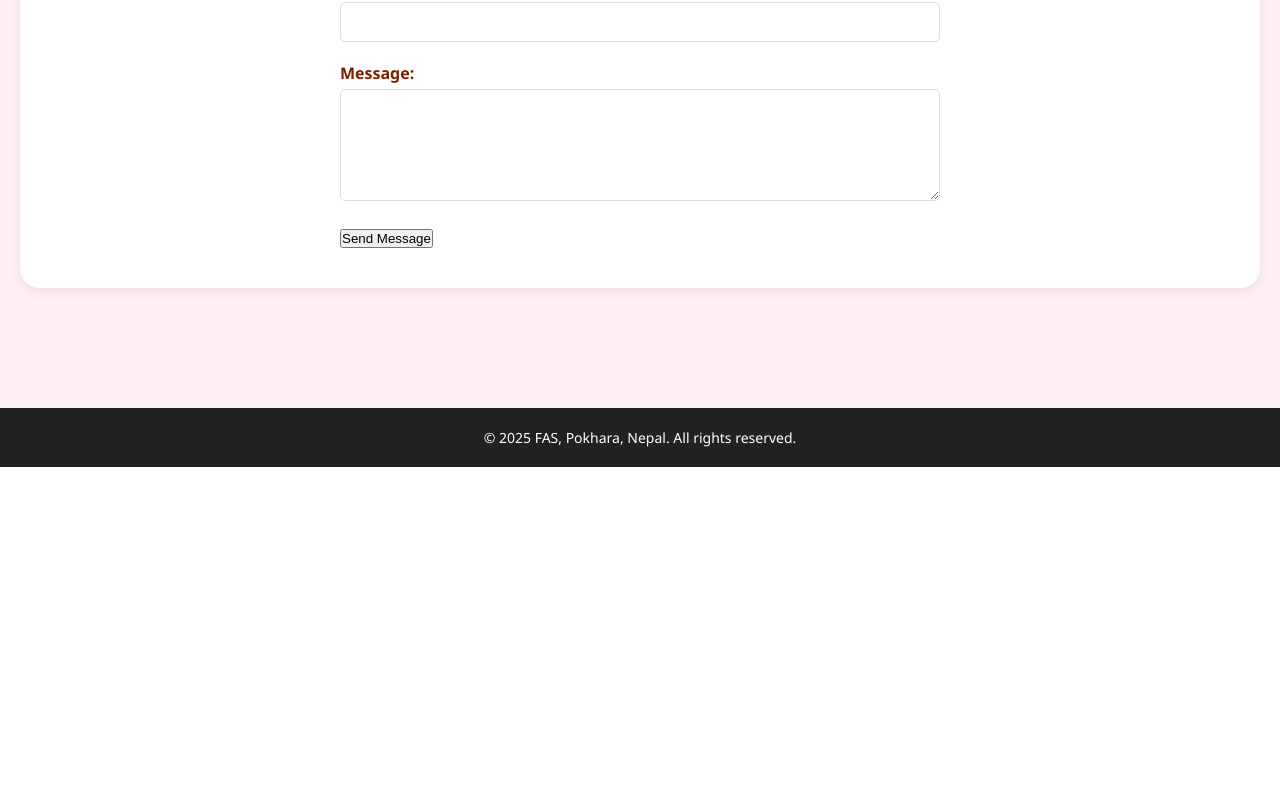
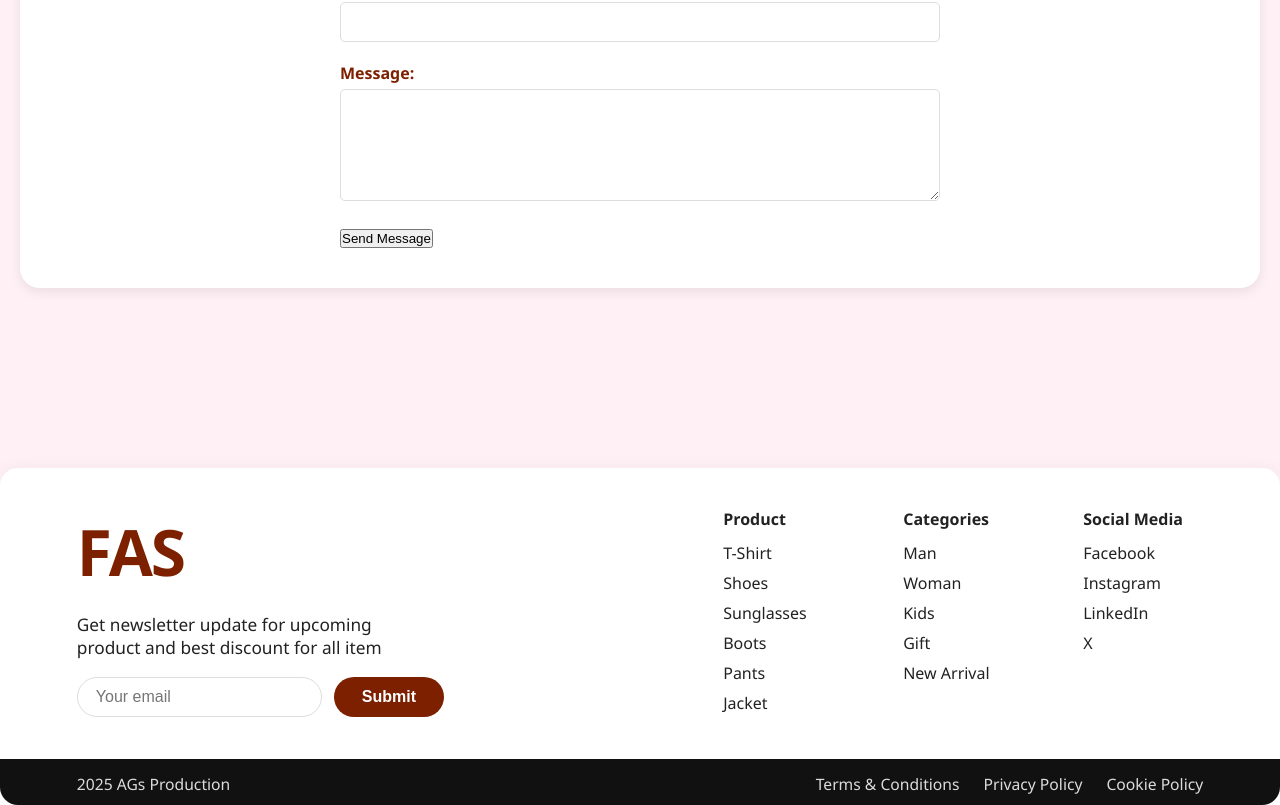
Before and after one commit to Sabhyatathapa/my-react-website, a React (Vite) app: page / in a window 1280 px wide. Shown: the part 2604-3409 px from the top of the page. Before the commit the page ends 3071 px from the top, so only its background shows below. Built offline with nearby package versions, Linux system fonts and the light colour scheme.

Commit message:
update footer

```diff
--- a/src/App.css
+++ b/src/App.css
@@ -1,3 +1,146 @@
+/* Custom Footer Styles */
+.custom-footer {
+  background: #fff;
+  margin-top: 60px;
+  border-top-left-radius: 18px;
+  border-top-right-radius: 18px;
+  box-shadow: 0 -2px 16px rgba(0,0,0,0.04);
+  padding: 0;
+}
+.footer-main {
+  display: flex;
+  flex-wrap: wrap;
+  justify-content: space-between;
+  align-items: flex-start;
+  padding: 40px 6vw 24px 6vw;
+  gap: 32px;
+}
+.footer-brand-newsletter {
+  flex: 1 1 320px;
+  min-width: 260px;
+  max-width: 340px;
+}
+.footer-logo {
+  font-size: 64px;
+  font-weight: 900;
+  color: #7D2000;
+  letter-spacing: -2px;
+  margin-bottom: 18px;
+  font-family: 'Segoe UI', sans-serif;
+}
+.footer-newsletter-text {
+  font-size: 1.08rem;
+  margin-bottom: 18px;
+  color: #222;
+}
+.footer-newsletter-form {
+  display: flex;
+  gap: 12px;
+  margin-bottom: 18px;
+}
+.footer-input {
+  flex: 1;
+  padding: 10px 18px;
+  border: 1.5px solid #ddd;
+  border-radius: 24px;
+  font-size: 1rem;
+  outline: none;
+  transition: border 0.2s;
+}
+.footer-input:focus {
+  border-color: #7D2000;
+}
+.footer-submit {
+  background: #7D2000;
+  color: #fff;
+  border: none;
+  border-radius: 24px;
+  padding: 0 28px;
+  font-size: 1rem;
+  font-weight: 600;
+  cursor: pointer;
+  transition: background 0.2s;
+}
+.footer-submit:hover {
+  background: #5a1600;
+}
+.footer-links {
+  display: flex;
+  flex: 2 1 480px;
+  justify-content: flex-end;
+  gap: 60px;
+  min-width: 320px;
+}
+.footer-col {
+  min-width: 120px;
+}
+.footer-col-title {
+  font-weight: 700;
+  margin-bottom: 12px;
+  color: #222;
+}
+.footer-col ul {
+  list-style: none;
+  padding: 0;
+  margin: 0;
+}
+.footer-col li {
+  margin-bottom: 8px;
+  color: #222;
+  font-size: 1rem;
+  cursor: pointer;
+  transition: color 0.2s;
+}
+.footer-col li:hover {
+  color: #7D2000;
+}
+.footer-bottom {
+  background: #111;
+  color: #fff;
+  display: flex;
+  justify-content: space-between;
+  align-items: center;
+  padding: 14px 6vw 10px 6vw;
+  font-size: 0.98rem;
+  border-bottom-left-radius: 18px;
+  border-bottom-right-radius: 18px;
+}
+.footer-copyright {
+  opacity: 0.85;
+}
+.footer-policies {
+  display: flex;
+  gap: 24px;
+}
+.footer-policies span {
+  cursor: pointer;
+  opacity: 0.85;
+  transition: opacity 0.2s;
+}
+.footer-policies span:hover {
+  opacity: 1;
+  text-decoration: underline;
+}
+@media (max-width: 900px) {
+  .footer-main {
+    flex-direction: column;
+    gap: 36px;
+    align-items: flex-start;
+  }
+  .footer-links {
+    justify-content: flex-start;
+    gap: 36px;
+  }
+}
+@media (max-width: 600px) {
+  .footer-main, .footer-bottom {
+    padding-left: 4vw;
+    padding-right: 4vw;
+  }
+  .footer-logo {
+    font-size: 44px;
+  }
+}
 /* Hero Section Styles */
 .hero-section {
   width: 100%;
--- a/src/App.jsx
+++ b/src/App.jsx
@@ -238,8 +238,57 @@ export default function App() {
         </div>
       )}
 
-      <footer className="app-footer">
-        <p>&copy; {new Date().getFullYear()} FAS, Pokhara, Nepal. All rights reserved.</p>
+      <footer className="custom-footer">
+        <div className="footer-main">
+          <div className="footer-brand-newsletter">
+            <div className="footer-logo">FAS</div>
+            <p className="footer-newsletter-text">Get newsletter update for upcoming product and best discount for all item</p>
+            <form className="footer-newsletter-form" onSubmit={e => e.preventDefault()}>
+              <input type="email" className="footer-input" placeholder="Your email" required />
+              <button className="footer-submit" type="submit">Submit</button>
+            </form>
+          </div>
+          <div className="footer-links">
+            <div className="footer-col">
+              <div className="footer-col-title">Product</div>
+              <ul>
+                <li>T-Shirt</li>
+                <li>Shoes</li>
+                <li>Sunglasses</li>
+                <li>Boots</li>
+                <li>Pants</li>
+                <li>Jacket</li>
+              </ul>
+            </div>
+            <div className="footer-col">
+              <div className="footer-col-title">Categories</div>
+              <ul>
+                <li>Man</li>
+                <li>Woman</li>
+                <li>Kids</li>
+                <li>Gift</li>
+                <li>New Arrival</li>
+              </ul>
+            </div>
+            <div className="footer-col">
+              <div className="footer-col-title">Social Media</div>
+              <ul>
+                <li>Facebook</li>
+                <li>Instagram</li>
+                <li>LinkedIn</li>
+                <li>X</li>
+              </ul>
+            </div>
+          </div>
+        </div>
+        <div className="footer-bottom">
+          <div className="footer-copyright">2025 AGs Production</div>
+          <div className="footer-policies">
+            <span>Terms &amp; Conditions</span>
+            <span>Privacy Policy</span>
+            <span>Cookie Policy</span>
+          </div>
+        </div>
       </footer>
     </div>
   );
```
